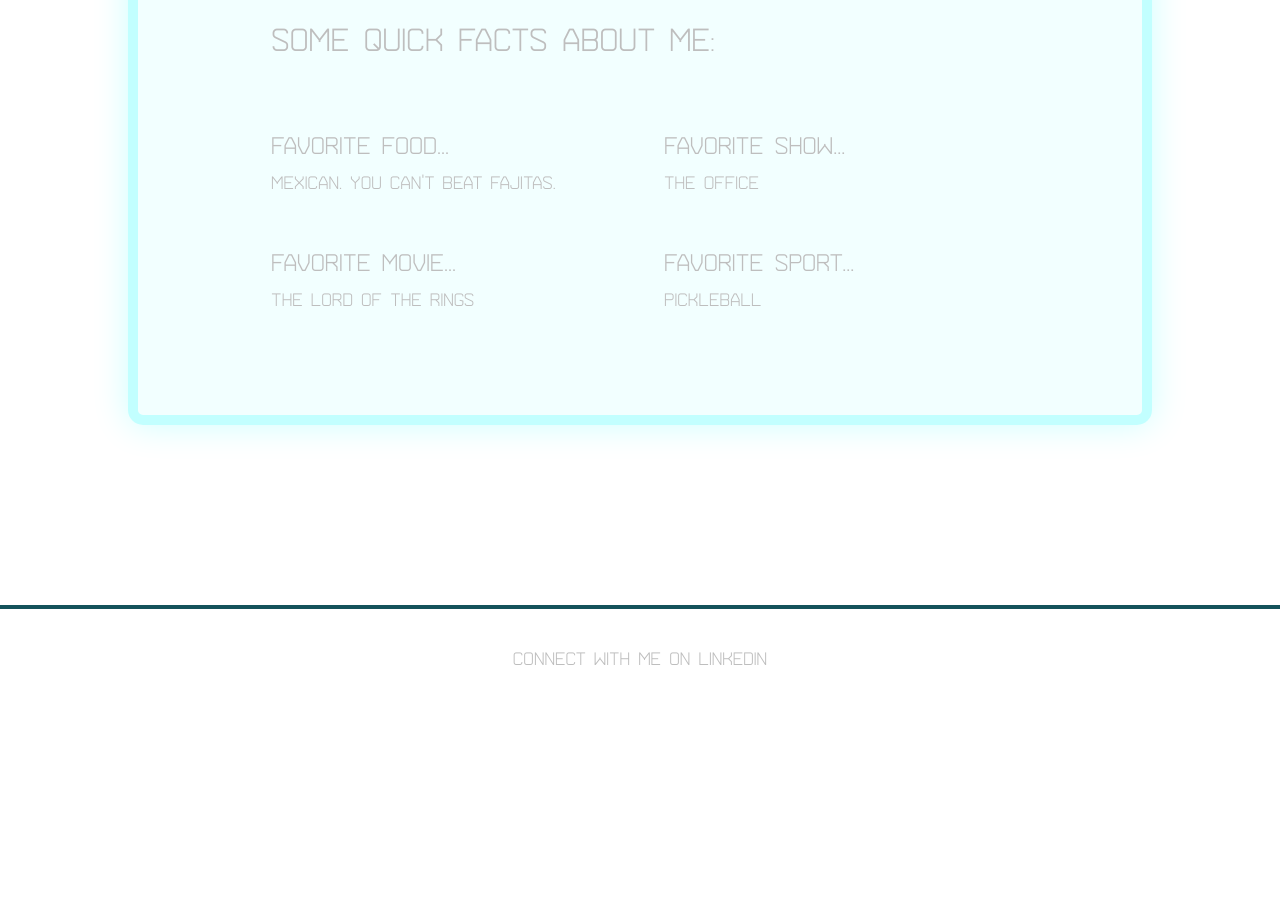
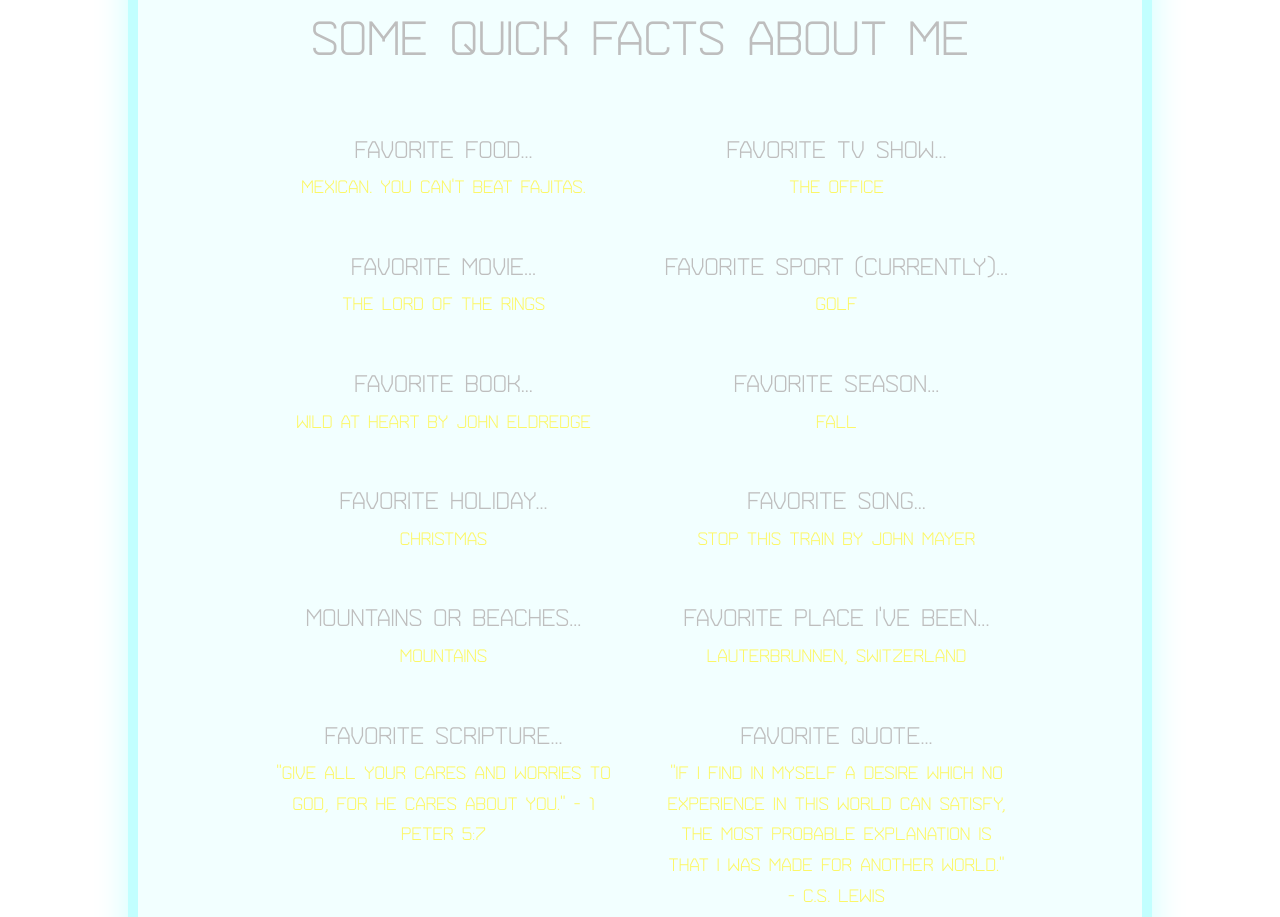
Before and after one commit to slingshotdeveloper/slingshotdeveloper.github.io, a React app: page /about in a window 1280 px wide. Shown: the part 1880-2797 px from the top of the page. Before the commit the page ends 2585 px from the top, so only its background shows below. Built offline with nearby package versions, Linux system fonts and the light colour scheme.

Commit message:
finished about page

```diff
--- a/src/App.tsx
+++ b/src/App.tsx
@@ -34,7 +34,7 @@
       <Header toggleContactModal={toggleContactModal}/>
       <Routes>
         <Route path="/" element={<Home toggleContactModal={toggleContactModal}/>} />
-        <Route path="/about" element={<About />} />
+        <Route path="/about" element={<About toggleContactModal={toggleContactModal}/>} />
         <Route path="/work" element={<div />} />
       </Routes>
       <ContactModal isOpen={isContactModalOpen} toggleContactModal={toggleContactModal}/>
--- a/src/components/ContactModal/ContactModal.tsx
+++ b/src/components/ContactModal/ContactModal.tsx
@@ -26,25 +26,6 @@
     subject: '',
     message: '',
   });
-  const modalRef = useRef<HTMLDivElement>(null);
-
-  const handleClickOutside = (event: MouseEvent) => {
-    if (modalRef.current && !modalRef.current.contains(event.target as Node)) {
-      toggleContactModal();
-    }
-  };
-
-  useEffect(() => {
-    if (isOpen) {
-      document.addEventListener('mousedown', handleClickOutside);
-    } else {
-      document.removeEventListener('mousedown', handleClickOutside);
-    }
-
-    return () => {
-      document.removeEventListener('mousedown', handleClickOutside);
-    };
-  }, [isOpen]);
 
   const handleChange = (
     e: ChangeEvent<HTMLInputElement | HTMLTextAreaElement>,
@@ -159,7 +140,6 @@
 
   return (
     <div
-      ref={modalRef}
       className={`${styles.contact_container} ${isOpen && styles.contact_container_open}`}
     >
       <div className={styles.close_button} onClick={handleClose}>
@@ -175,6 +155,7 @@
               type="text"
               name="firstName"
               value={firstName}
+              maxLength={40}
               onChange={handleChange}
             />
             {errors.firstName && (
@@ -187,6 +168,7 @@
               type="text"
               name="lastName"
               value={lastName}
+              maxLength={40}
               onChange={handleChange}
             />
             {errors.lastName && (
@@ -201,6 +183,7 @@
               type="text"
               name="email"
               value={email}
+              maxLength={254}
               onChange={handleChange}
             />
             {errors.email && (
@@ -213,6 +196,7 @@
               type="text"
               name="subject"
               value={subject}
+              maxLength={78}
               onChange={handleChange}
             />
             {errors.subject && (
@@ -223,7 +207,7 @@
         <div className={styles.message_field}>
           <label className={errors.message && styles.error}>
             Message:
-            <textarea name="message" value={message} onChange={handleChange} />
+            <textarea name="message" value={message} maxLength={750} onChange={handleChange} />
             {errors.message && (
               <span className={styles.error_message}>{errors.message}</span>
             )}
--- a/src/pages/About/About.module.scss
+++ b/src/pages/About/About.module.scss
@@ -3,12 +3,13 @@
 $text_border: rgba(2, 254, 255, 1);
 $content-fill: rgba(2, 254, 255, 0.05);
 $text-color: theme('textColor.default');
+$yellow: rgba(254, 245, 64, 0.8);
 
 .about_page {
   height: 100%;
   width: 100%;
   padding: 0 10%;
-  margin-bottom: 10%;
+  margin-bottom: 5%;
 }
 
 .page_title {
@@ -19,7 +20,7 @@
 .content_section {
   display: flex;
   margin: 5% 0;
-  padding: 10% 13%;
+  padding: 7% 13% 7% 13%;
   flex-direction: column;
   background-color: $content-fill;
   gap: 4.75rem;
@@ -58,12 +59,14 @@
 }
 
 .background_title {
+  text-align: center;
   margin-bottom: -1rem;
   opacity: 0;
   transition: opacity 1s ease-in-out;
 }
 
 .section_title {
+  text-align: center;
   opacity: 0;
   transition: opacity 1s ease-in-out;
 }
@@ -76,14 +79,33 @@
 
 .quick_facts_grid {
   display: grid;
-  grid-template-columns: repeat(auto-fill, minmax(45%, 1fr)); /* Adjust column width as needed */
-  gap: 3rem; /* Adjust spacing between grid items */
+  grid-template-columns: repeat(auto-fill, minmax(45%, 1fr));
+  gap: 3rem;
+  justify-items: center;
 }
 
 .quick_facts_text_container {
   display: flex;
   flex-direction: column;
   gap: 0.5rem;
+  opacity: 0;
+  transition: opacity 1s ease-in-out;
+  text-align: center;
+  width: 100%;
+  max-width: 400px;
+}
+
+.quick_fact_answer {
+  color: $yellow;
+}
+
+.question_container {
+  display: flex;
+  flex-direction: column;
+  justify-content: center;
+  align-items: center;
+  gap: 2.5rem;
+  text-align: center;
   opacity: 0;
   transition: opacity 1s ease-in-out;
 }
@@ -123,7 +145,6 @@
 
   .section_title {
     text-align: center;
-    line-height: 1.5em;
   }
 
   .icon {
@@ -131,4 +152,11 @@
     width: 120px;
   }
 
+  .quick_facts_grid {
+    display: grid;
+    grid-template-columns: 1fr;
+    gap: 3rem;
+    justify-items: center;
+  }
+
 }
--- a/src/pages/About/About.tsx
+++ b/src/pages/About/About.tsx
@@ -5,7 +5,11 @@
 import { ReactComponent as CrossIcon } from '../../assets/icons/crossIcon.svg';
 import { ReactComponent as BarbellIcon } from '../../assets/icons/barbellIcon.svg';
 
-const About = (): ReactElement => {
+interface AboutProps {
+  toggleContactModal: () => void;
+}
+
+const About = ({ toggleContactModal }: AboutProps): ReactElement => {
   const targetRefsFade = useIntersectionObserver(styles.fade_in, 0.6);
 
   return (
@@ -25,14 +29,14 @@
             versatility and a well-rounded approach to building efficient and
             scalable applications.
           </p>
-          <h3
+          <h2
             className={styles.background_title}
             ref={(el) => {
               if (el) targetRefsFade.current[1] = el;
             }}
           >
-            Background:
-          </h3>
+            Background
+          </h2>
           <div
             className={styles.content_section_container}
             ref={(el) => {
@@ -92,14 +96,14 @@
             <BarbellIcon className={styles.icon} />
           </div>
           <div>
-            <h3
+            <h2
               className={styles.section_title}
               ref={(el) => {
                 if (el) targetRefsFade.current[5] = el;
               }}
             >
-              Some quick facts about me:
-            </h3>
+              Some quick facts about me
+            </h2>
           </div>
           <div className={styles.quick_facts_grid}>
             <div
@@ -109,7 +113,9 @@
               }}
             >
               <h4>Favorite Food...</h4>
-              <p>Mexican. You can't beat fajitas.</p>
+              <p className={styles.quick_fact_answer}>
+                Mexican. You can't beat fajitas.
+              </p>
             </div>
             <div
               className={styles.quick_facts_text_container}
@@ -117,8 +123,8 @@
                 if (el) targetRefsFade.current[7] = el;
               }}
             >
-              <h4>Favorite Show...</h4>
-              <p>The Office</p>
+              <h4>Favorite TV Show...</h4>
+              <p className={styles.quick_fact_answer}>The Office</p>
             </div>
             <div
               className={styles.quick_facts_text_container}
@@ -127,7 +133,7 @@
               }}
             >
               <h4>Favorite Movie...</h4>
-              <p>The Lord of the Rings</p>
+              <p className={styles.quick_fact_answer}>The Lord of the Rings</p>
             </div>
             <div
               className={styles.quick_facts_text_container}
@@ -135,9 +141,109 @@
                 if (el) targetRefsFade.current[9] = el;
               }}
             >
-              <h4>Favorite Sport...</h4>
-              <p>Pickleball</p>
+              <h4>Favorite Sport (currently)...</h4>
+              <p className={styles.quick_fact_answer}>Golf</p>
             </div>
+            <div
+              className={styles.quick_facts_text_container}
+              ref={(el) => {
+                if (el) targetRefsFade.current[10] = el;
+              }}
+            >
+              <h4>Favorite Book...</h4>
+              <p className={styles.quick_fact_answer}>
+                Wild at Heart by John Eldredge
+              </p>
+            </div>
+            <div
+              className={styles.quick_facts_text_container}
+              ref={(el) => {
+                if (el) targetRefsFade.current[11] = el;
+              }}
+            >
+              <h4>Favorite Season...</h4>
+              <p className={styles.quick_fact_answer}>Fall</p>
+            </div>
+            <div
+              className={styles.quick_facts_text_container}
+              ref={(el) => {
+                if (el) targetRefsFade.current[12] = el;
+              }}
+            >
+              <h4>Favorite Holiday...</h4>
+              <p className={styles.quick_fact_answer}>Christmas</p>
+            </div>
+            <div
+              className={styles.quick_facts_text_container}
+              ref={(el) => {
+                if (el) targetRefsFade.current[13] = el;
+              }}
+            >
+              <h4>Favorite Song...</h4>
+              <p className={styles.quick_fact_answer}>
+                Stop This Train by John Mayer
+              </p>
+            </div>
+            <div
+              className={styles.quick_facts_text_container}
+              ref={(el) => {
+                if (el) targetRefsFade.current[14] = el;
+              }}
+            >
+              <h4>Mountains or Beaches...</h4>
+              <p className={styles.quick_fact_answer}>Mountains</p>
+            </div>
+            <div
+              className={styles.quick_facts_text_container}
+              ref={(el) => {
+                if (el) targetRefsFade.current[15] = el;
+              }}
+            >
+              <h4>Favorite Place I've Been...</h4>
+              <p className={styles.quick_fact_answer}>
+                Lauterbrunnen, Switzerland
+              </p>
+            </div>
+            <div
+              className={styles.quick_facts_text_container}
+              ref={(el) => {
+                if (el) targetRefsFade.current[16] = el;
+              }}
+            >
+              <h4>Favorite Scripture...</h4>
+              <p className={styles.quick_fact_answer}>
+                "Give all your cares and worries to God, for He cares about
+                you." - 1 Peter 5:7
+              </p>
+            </div>
+            <div
+              className={styles.quick_facts_text_container}
+              ref={(el) => {
+                if (el) targetRefsFade.current[17] = el;
+              }}
+            >
+              <h4>Favorite Quote...</h4>
+              <p className={styles.quick_fact_answer}>
+                "If I find in myself a desire which no experience in this world
+                can satisfy, the most probable explanation is that I was made
+                for another world." - C.S. Lewis{' '}
+              </p>
+            </div>
+          </div>
+          <div
+            className={styles.question_container}
+            ref={(el) => {
+              if (el) targetRefsFade.current[18] = el;
+            }}
+          >
+            <h2>Have A Question For Me?</h2>
+            <button
+              onClick={() => {
+                toggleContactModal();
+              }}
+            >
+              Let Me Know
+            </button>
           </div>
         </div>
       </div>
--- a/src/personal-portfolio.scss
+++ b/src/personal-portfolio.scss
@@ -48,6 +48,7 @@
 
   h2 {
     font-size: 48px;
+    line-height: 1em;
   }
 
   h3 {
@@ -101,4 +102,31 @@
   a:hover {
     cursor: pointer;
   }
+
+  @media (max-width: 840px) {
+    body {
+      font-size: 16px;
+      overflow-x: hidden;
+    }
+
+    h1 {
+      font-size: 54px;
+    }
+
+    h2 {
+      font-size: 36px;
+    }
+
+    h3 {
+      font-size: 24px;
+    }
+
+    h4 {
+      font-size: 20px;
+    }
+
+    h5 {
+      font-size: 16px;
+    }
+  }
 }
```
